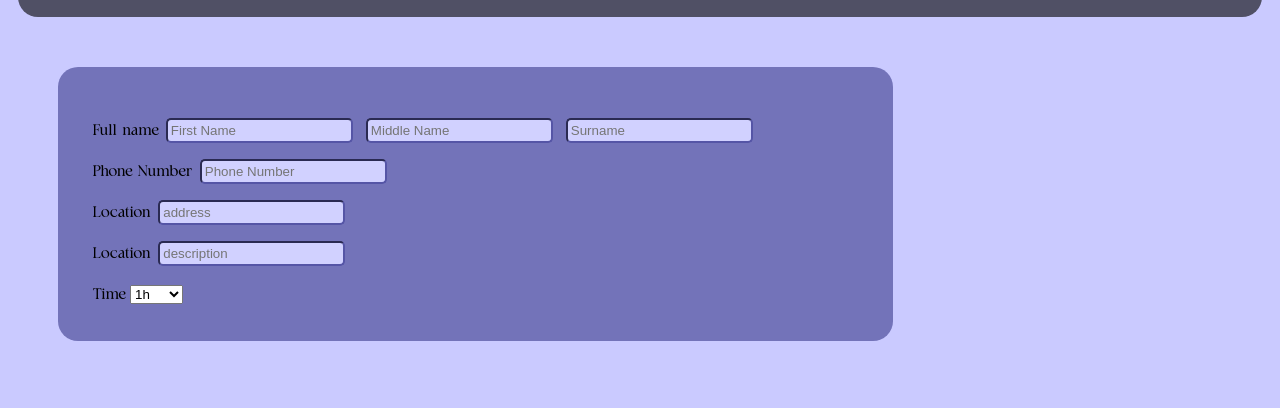
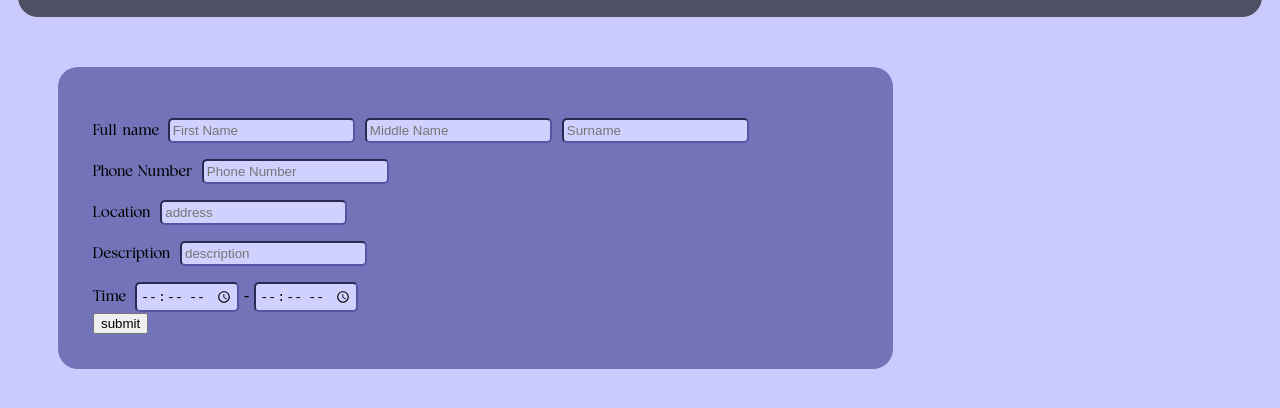
Before and after one commit to piggydoom/LemonTree, a plain HTML site: page order.html in a window 1280 px wide. Shown: the part 182-590 px from the top of the page. Drawn offline with Linux system fonts and the light colour scheme.

Commit message:
trying to make submit button and clear input boxes

```diff
--- a/order.html
+++ b/order.html
@@ -1,6 +1,5 @@
 <!DOCTYPE html>
 <link rel="stylesheet" href="styles.css"> <link rel="icon" type="image/x-icon" href="images/lemonTreePhtgrphy.png">
-
 <head>
 <title>order</title>
 </head>
@@ -27,8 +26,9 @@
 
     </header>
 
+    <div class="orderBox">
+        <form>
 
-    <div class="orderBox">
         <p class="infoBlock"><label for="firstName">Full name</label>
         <input id="firstName" placeholder="First Name"><input id="middleName" placeholder="Middle Name"><input id="lastName" placeholder="Surname"></p>
 
@@ -38,11 +38,20 @@
         <p class="infoBlock"><label for="location">Location</label>
         <input id="location" placeholder="address"></p>
 
-        <p class="infoBlock"><label for="desc">Location</label>
+        <p class="infoBlock"><label for="desc">Description</label>
         <input id="desc" placeholder="description">
 
         <p class="infoBlock"><label for="time">Time</label>
-        <select id="time">
+        <input id="start" placeholder="0:00" type="time">-<input id="end" placeholder="0:00" type="time">
+        </p>
+        <button id="submitButton">submit</button>
+    </form>
+    </div>
+    <script src="script.js"></script>
+</body>
+
+
+<!-- <select id="time">
             <option value="1h">1h</option>
             <option value="2h">2h</option>
             <option value="3h">3h</option>
@@ -50,9 +59,4 @@
             <option value="5h">5h</option>
             <option value="6h">6h</option>
             <option value="other">other</option>
-        </select>
-
-        </p>
-
-    </div>
-</body>
+        </select> -->
--- /dev/null
+++ b/script.js
@@ -0,0 +1,10 @@
+const submitButton = document.getElementById('submitButton')
+
+function submitPressed(){
+console.log("worked");
+};
+
+document.getElementById('submitButton');{
+    addEventListener(onclick)
+console.log("delta");
+};
--- a/styles.css
+++ b/styles.css
@@ -106,8 +106,8 @@
                 border-color:#5555a6;
                 background-color: #d1d1ff;
                 padding: 3px;
-                margin-left: 3px;
-                margin-right: 10px;
+                margin-left: 5px;
+                margin-right: 5px;
                 display:inline-block;
             }
 
```
Also changed, not shown: images/loading-gif.gif (added).
